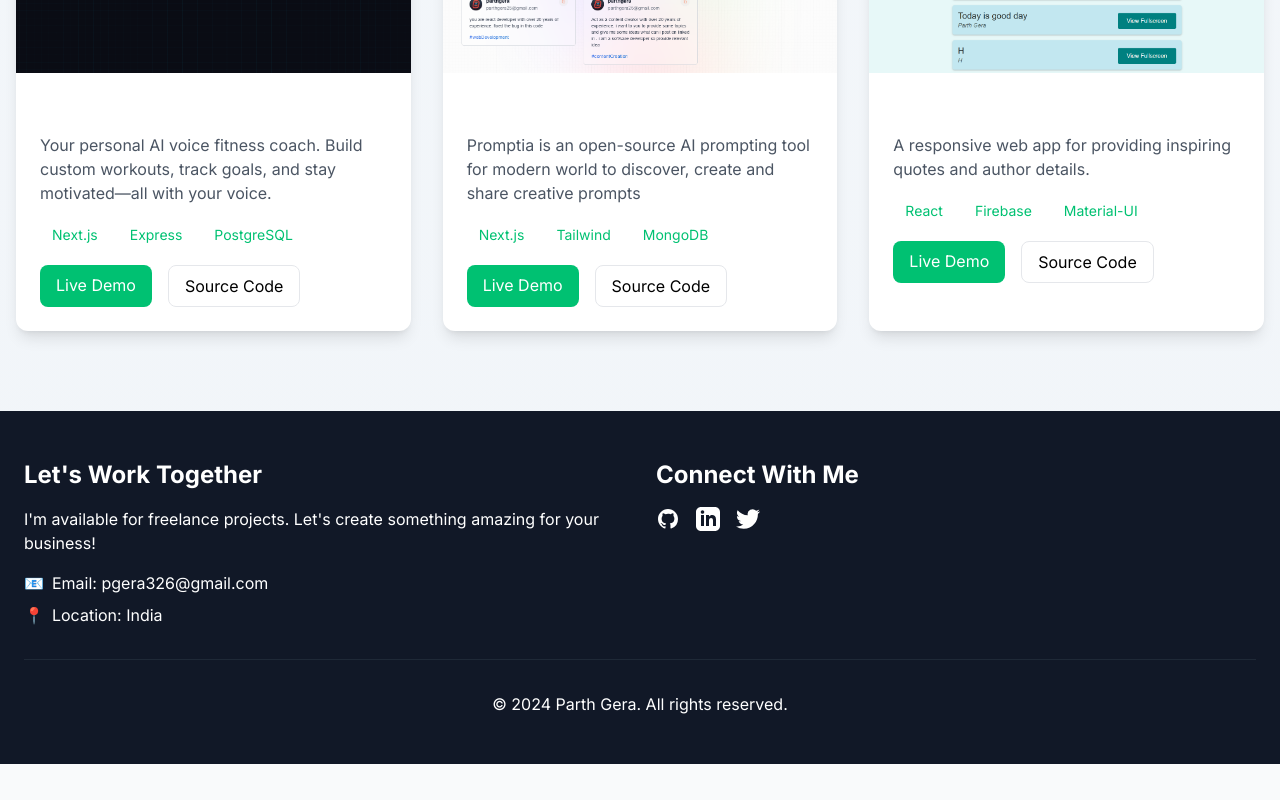
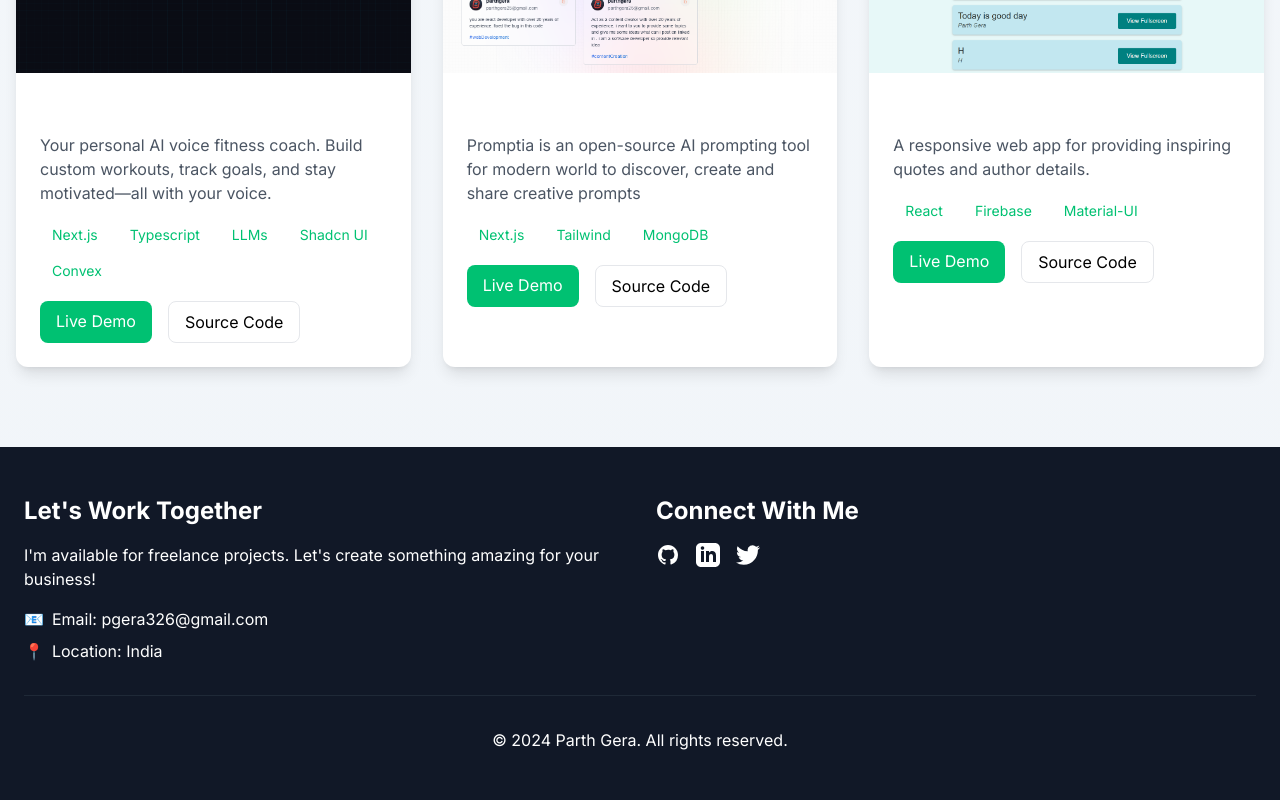
Before and after one commit to Parth1125/my-portfolio, a Next.js app: page / in a window 1280 px wide. Shown: the part 3205-4005 px from the top of the page. Before the commit the page ends 3969 px from the top, so only its background shows below. Built offline with nearby package versions, Linux system fonts and the light colour scheme.

Commit message:
fix: added correct technology for porject

```diff
--- a/app/components/Projects.tsx
+++ b/app/components/Projects.tsx
@@ -13,7 +13,7 @@ const projects = [
       "Your personal AI voice fitness coach. Build custom workouts, track goals, and stay motivated—all with your voice.",
     image: coreai,
     link: "https://core-ai-five.vercel.app/",
-    tags: ["Next.js", "Express", "PostgreSQL"],
+    tags: ["Next.js", "Typescript", "LLMs", "Shadcn UI", "Convex"],
     liveUrl: "https://core-ai-five.vercel.app/",
     githubUrl: "https://github.com/Parth1125/Core-AI",
   },
```
